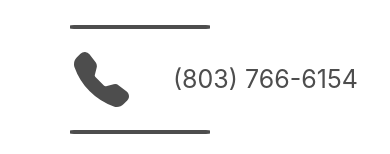
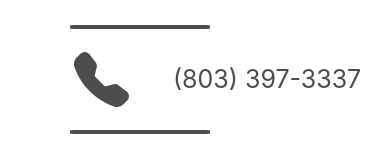
Before and after one commit to Musa-Azeem/musa-azeem, a React (Create React App) app in the folder app/: page / in a window 390 px wide. Shown: the part 4344-4498 px from the top of the page. Built offline with nearby package versions, Linux system fonts and the light colour scheme.

Commit message:
update phone number

```diff
--- a/app/src/Contact/Contact.js
+++ b/app/src/Contact/Contact.js
@@ -15,9 +15,9 @@ const Contact = React.forwardRef((props, ref) => {
           </a>
         </div>
         <div className='container phone'>
-          <a href='tel:803-766-6154'>
+          <a href='tel:803-397-3337'>
             <PhoneIcon />
-            <p>(803) 766-6154</p>
+            <p>(803) 397-3337</p>
           </a>
         </div>
         <div className='container linkedin'>
```
